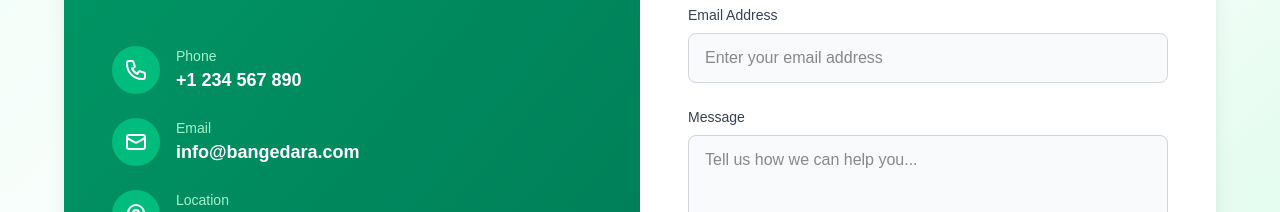
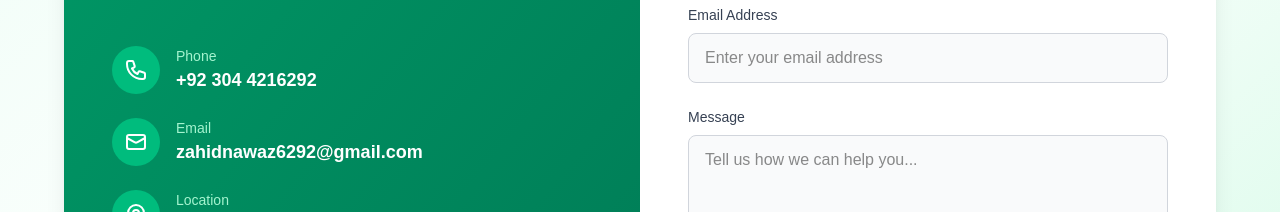
Before and after one commit to Azharyaseen12/bangedara, a Next.js app: page /contact in a window 1280 px wide. Shown: the part 484-696 px from the top of the page. Built offline with nearby package versions, Linux system fonts and the light colour scheme.

Commit message:
contacts updated

```diff
--- a/src/app/contact/page.tsx
+++ b/src/app/contact/page.tsx
@@ -69,7 +69,7 @@ export default function ContactPage() {
                     <div>
                       <p className="text-sm text-emerald-200">Phone</p>
                       <a href="tel:+1234567890" className="text-lg font-semibold hover:text-emerald-100 transition-colors">
-                        +1 234 567 890
+                        +92 304 4216292
                       </a>
                     </div>
                   </div>
@@ -83,7 +83,7 @@ export default function ContactPage() {
                     <div>
                       <p className="text-sm text-emerald-200">Email</p>
                       <a href="mailto:info@bangedara.com" className="text-lg font-semibold hover:text-emerald-100 transition-colors">
-                        info@bangedara.com
+                        zahidnawaz6292@gmail.com
                       </a>
                     </div>
                   </div>
```
